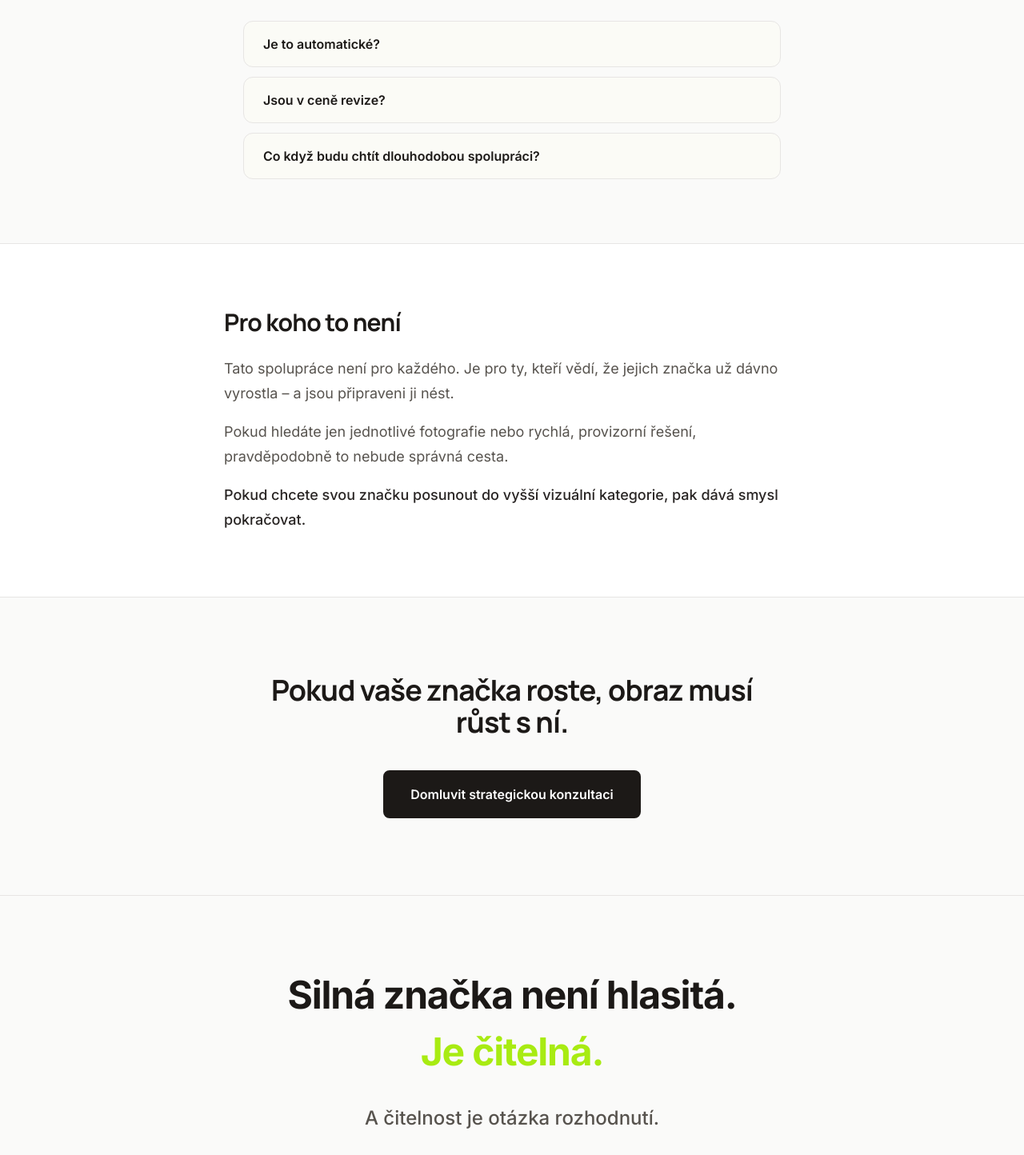
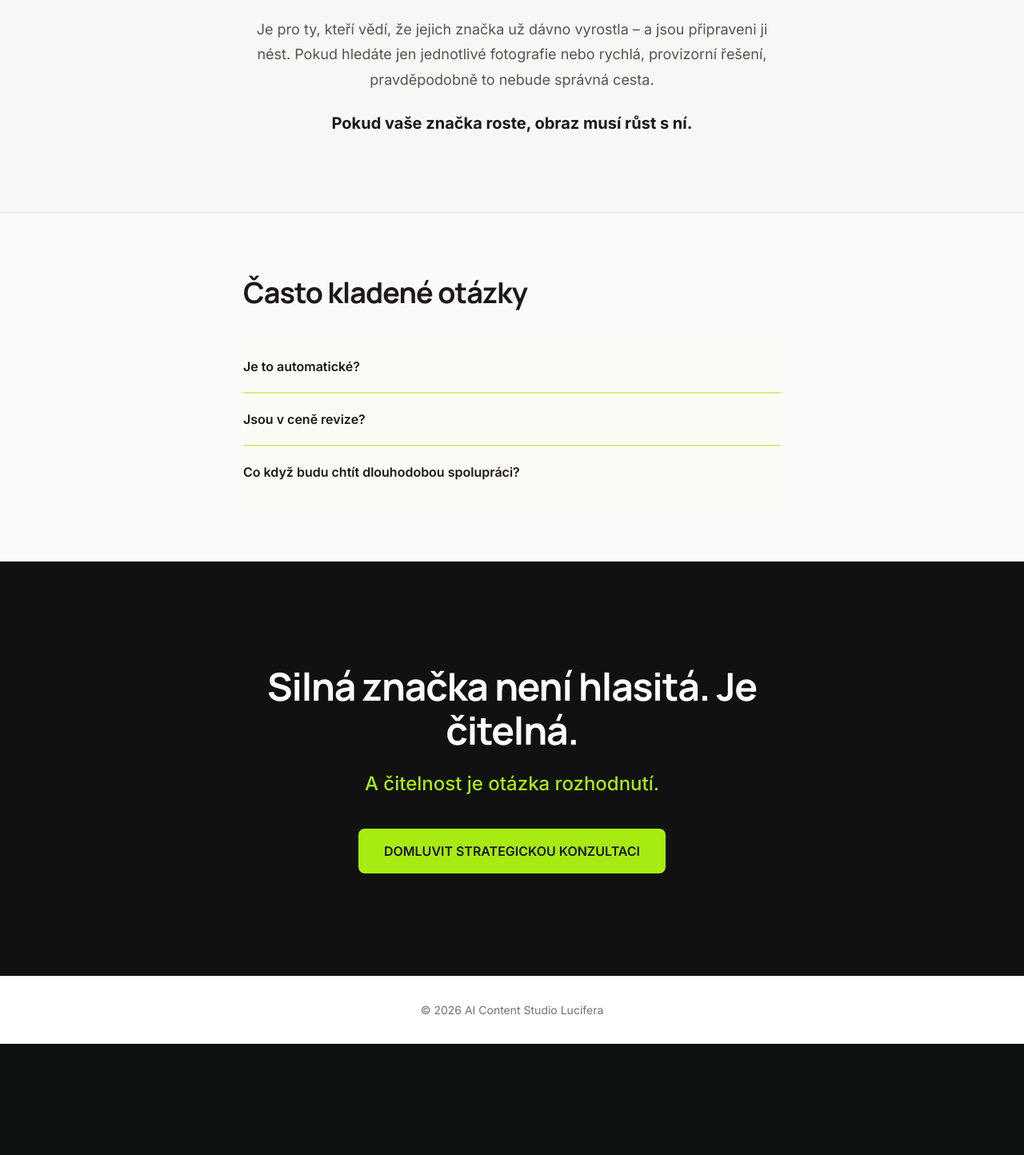
Before and after one commit to katarinabrics-eng/ai-content-studio, a Next.js app in the folder apps/content-studio/: page / in a window 1280 px wide. Shown: the part 8646-10090 px from the top of the page at 80% size. After the commit the page ends 9951 px from the top, so only its background shows below. Built offline with nearby package versions, Linux system fonts and the light colour scheme.

Commit message:
refactor: update FAQ section on HomePage with enhanced content clarity and layout improvements, ensuring better user engagement and visual consistency

```diff
--- a/apps/content-studio/src/app/page.tsx
+++ b/apps/content-studio/src/app/page.tsx
@@ -3,9 +3,18 @@ import { Header } from "./components/Header";
 import { VibeSection } from "./components/VibeSection";
 
 const faqs = [
-  { q: "Je to automatické?", a: "Ne. Každý výstup prochází dohledem." },
-  { q: "Jsou v ceně revize?", a: "U testovací nabídky 800 Kč doručujeme finální návrhy bez revizí." },
-  { q: "Co když budu chtít dlouhodobou spolupráci?", a: "Navazující paušální model je k dispozici." },
+  {
+    q: "Je to automatické?",
+    a: "Ne. Každý krok je řízené strategické rozhodnutí. Kombinujeme lidskou zkušenost s moderními technologiemi (AI), ale směr určuje vždy vize a strategie.",
+  },
+  {
+    q: "Jsou v ceně revize?",
+    a: "Ano. Spolupráce je proces. Naším cílem není odevzdat soubory, ale vytvořit vizuální standard, za kterým si budete stoprocentně stát.",
+  },
+  {
+    q: "Co když budu chtít dlouhodobou spolupráci?",
+    a: "To je ideální cesta. Značka není jednorázový počin, ale živý systém. Většina našich klientů přechází do formátu kurátorského dohledu, kdy se staráme o jejich vizuální kontinuitu dlouhodobě.",
+  },
 ];
 
 export default function HomePage() {
@@ -457,68 +466,56 @@ Rozhodujeme lidsky.`}
         </div>
       </section>
 
+      {/* BLOK 9 – Filtrace (Vyšší liga). Vizuálně čistý, textově nekompromisní. */}
+      <section id="pro-koho" className="w-full bg-[#F7F8F5] py-20 lg:py-24">
+        <div className="mx-auto max-w-[720px] px-6 text-center">
+          <h2 className="text-2xl font-bold tracking-tight text-stone-900 md:text-3xl">
+            Tato spolupráce není pro každého.
+          </h2>
+          <p className="mt-6 text-[18px] leading-[1.75] text-stone-600">
+            Je pro ty, kteří vědí, že jejich značka už dávno vyrostla – a jsou připraveni ji nést. Pokud hledáte jen jednotlivé fotografie nebo rychlá, provizorní řešení, pravděpodobně to nebude správná cesta.
+          </p>
+          <p className="mt-6 text-[20px] font-bold leading-[1.5] text-stone-900">
+            Pokud vaše značka roste, obraz musí růst s ní.
+          </p>
+        </div>
+      </section>
+
+      {/* BLOK 10 – Často kladené otázky. Minimalistický akordeon, limetkové oddělovače. */}
       <section id="faq" className="w-full border-t border-stone-200 bg-stone-50 px-6 py-20 sm:px-8 lg:px-12">
         <div className="mx-auto max-w-2xl">
           <h2 className="text-3xl font-bold tracking-tight text-stone-900 md:text-4xl">Často kladené otázky</h2>
-          <div className="mt-10 space-y-3">
-            {faqs.map((faq) => (
-              <details
-                key={faq.q}
-                className="overflow-hidden rounded-xl border border-stone-200 bg-[#FBFBF6] [&[open]]:border-[#A8EB12]/40"
-              >
-                <summary className="cursor-pointer list-none px-6 py-4 font-semibold text-stone-900 [&::-webkit-details-marker]:hidden">
-                  {faq.q}
-                </summary>
-                <p className="border-t border-stone-100 px-6 py-4 text-stone-600">{faq.a}</p>
-              </details>
+          <div className="mt-10">
+            {faqs.map((faq, index) => (
+              <div key={faq.q}>
+                {index > 0 && <div className="h-[2px] w-full bg-[#A8EB12]/50" aria-hidden />}
+                <details className="overflow-hidden bg-[#FBFBF6] [&[open]]:ring-1 [&[open]]:ring-[#A8EB12]/40">
+                  <summary className="cursor-pointer list-none px-0 py-5 font-semibold text-stone-900 [&::-webkit-details-marker]:hidden">
+                    {faq.q}
+                  </summary>
+                  <p className="border-t border-stone-100 pb-5 pt-2 text-[17px] leading-[1.65] text-stone-600">{faq.a}</p>
+                </details>
+              </div>
             ))}
           </div>
         </div>
       </section>
 
-      {/* Pro koho to není – filtrování, vyšší liga. */}
-      <section id="pro-koho" className="w-full border-t border-stone-200 bg-white px-6 py-20 sm:px-8 lg:px-12">
-        <div className="mx-auto max-w-[720px]">
-          <h2 className="text-2xl font-bold tracking-tight text-stone-900 md:text-3xl">
-            Pro koho to není
+      {/* BLOK 11 – Závěrečné CTA. Černé pozadí, hlavní poselství o čitelnosti. */}
+      <section id="zaver" className="w-full bg-[#111111] px-6 py-24 sm:px-8 lg:py-32">
+        <div className="mx-auto max-w-3xl text-center">
+          <h2 className="text-3xl font-bold leading-tight tracking-tight text-white sm:text-4xl md:text-5xl md:leading-[1.15]">
+            Silná značka není hlasitá. Je čitelná.
           </h2>
-          <p className="mt-6 text-[18px] leading-[1.75] text-stone-600">
-            Tato spolupráce není pro každého. Je pro ty, kteří vědí, že jejich značka už dávno vyrostla – a jsou připraveni ji nést.
+          <p className="mt-6 text-xl font-medium text-[#A8EB12] sm:text-2xl">
+            A čitelnost je otázka rozhodnutí.
           </p>
-          <p className="mt-4 text-[18px] leading-[1.75] text-stone-600">
-            Pokud hledáte jen jednotlivé fotografie nebo rychlá, provizorní řešení, pravděpodobně to nebude správná cesta.
-          </p>
-          <p className="mt-4 text-[18px] font-medium leading-[1.75] text-stone-800">
-            Pokud chcete svou značku posunout do vyšší vizuální kategorie, pak dává smysl pokračovat.
-          </p>
-        </div>
-      </section>
-
-      <section id="zaver" className="w-full border-t border-stone-200 bg-stone-50 px-6 py-24 sm:px-8 lg:px-12">
-        <div className="mx-auto max-w-2xl text-center">
-          <h2 className="text-3xl font-bold tracking-tight text-stone-900 md:text-4xl">
-            Pokud vaše značka roste, obraz musí růst s ní.
-          </h2>
           <a
             href="/start"
-            className="mt-10 inline-block rounded-lg border-2 border-stone-900 bg-stone-900 px-8 py-4 text-base font-semibold text-white transition-colors hover:bg-stone-800"
+            className="mt-10 inline-block rounded-lg bg-[#A8EB12] px-8 py-4 text-base font-semibold text-zinc-900 hover:bg-[#A8EB12]/90"
           >
-            Domluvit strategickou konzultaci
+            DOMLUVIT STRATEGICKOU KONZULTACI
           </a>
-        </div>
-      </section>
-
-      <section className="w-full border-t border-stone-200 bg-stone-50 px-6 py-24 sm:px-8 lg:px-12">
-        <div className="mx-auto max-w-3xl text-center">
-          <p className="text-3xl font-bold leading-tight tracking-tight text-stone-900 sm:text-4xl md:text-5xl md:leading-[1.15]">
-            Silná značka není hlasitá.
-          </p>
-          <p className="mt-4 text-3xl font-bold leading-tight tracking-tight text-[#A8EB12] sm:text-4xl md:text-5xl md:leading-[1.15]">
-            Je čitelná.
-          </p>
-          <p className="mt-10 text-xl font-medium text-stone-600 sm:text-2xl">
-            A čitelnost je otázka rozhodnutí.
-          </p>
         </div>
       </section>
 
```
